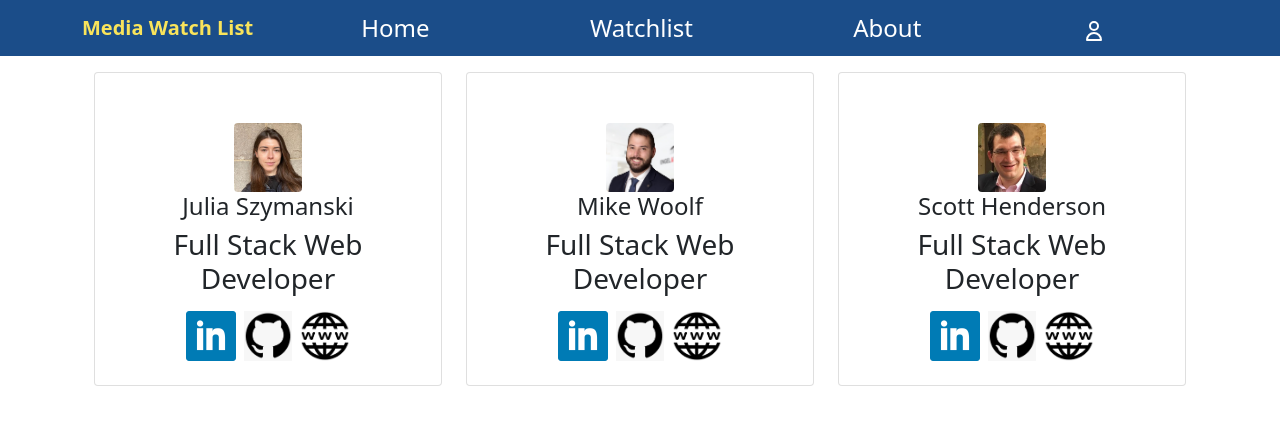
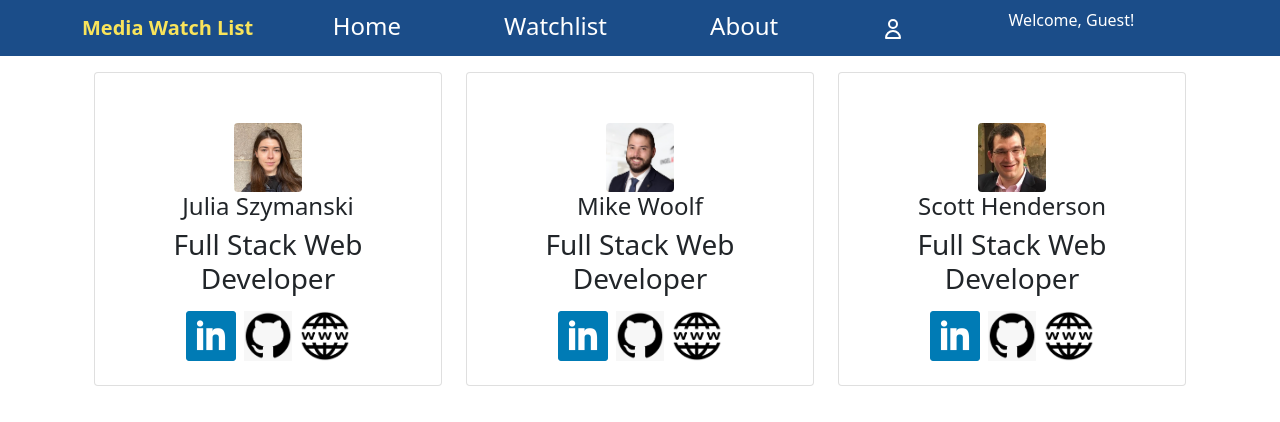
Before and after one commit to mwoolf87/media-watchlist, a React (Create React App) app: page /about in a window 1280 px wide. Shown: the top 422 px of the page. Built offline with nearby package versions, Linux system fonts and the light colour scheme; some icons are missing.

Commit message:
Welcome NavBar

```diff
--- a/src/components/About.jsx
+++ b/src/components/About.jsx
@@ -39,7 +39,7 @@ function About() {
                             <a href="https://github.com/julszymanski">
                                 <img className="about-logo m-2" src={GitHub} alt="GithubLogo"></img>
                             </a>
-                            <a href = "https://js-my-portfolio-react.herokuapp.com/">
+                            <a href = "www.juliaszymanski.com/">
                                 <img className = "about-logo" src = {pofolio_logo} alt = "PorfolioLink" />
                             </a>
                             </Col>
--- a/src/components/Navigation.js
+++ b/src/components/Navigation.jsx
@@ -6,6 +6,8 @@ import "../CSS/NavBar.css";
 import { HiOutlineUser } from "react-icons/hi";
 
 function NavBar() {
+  const local = window.localStorage;
+
   return (
     <Navbar style={{ backgroundColor: "#1B4D89" }} collapseOnSelect expand="md" fixed = "top">
       <Container>
@@ -18,6 +20,9 @@ function NavBar() {
               <Link className = "navLinks" to="/watchlist">Watchlist</Link>
               <Link className = "navLinks" to="/about">About</Link>
               <Link className = "navLinks" to="/dashboard"><HiOutlineUser/></Link>
+              {String(local.getItem("first")) && String(local.getItem("last")) === "null" ? (
+                <p>Welcome, Guest!</p> ) : (
+                <p>Welcome, {String(local.getItem("first"))} {String(local.getItem("last"))}!</p>)}
             </Nav>
           </Container>
         </Navbar.Collapse>
```
